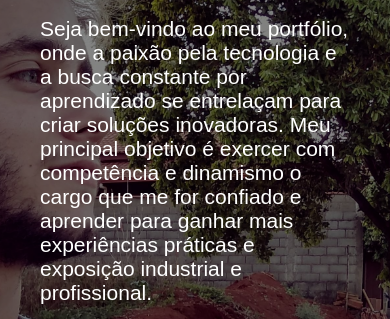
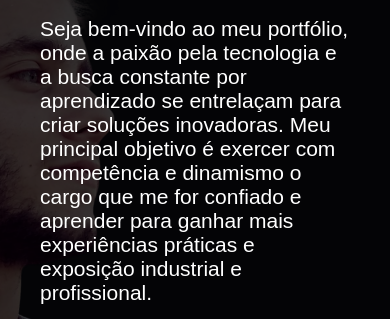
Before and after one commit to LopesGeovane/MeuPortifolio, a plain HTML site: page index.html in a window 390 px wide. Shown: the part 239-558 px from the top of the page. Drawn offline with nearby package versions, Linux system fonts and the light colour scheme.

Commit message:
mudando a foto para uma sem fundo

```diff
--- a/CSS/Home.css
+++ b/CSS/Home.css
@@ -77,7 +77,7 @@
     }
 
     #Home{
-        background-image: url('https://raw.githubusercontent.com/LopesGeovane/MeuPortifolio/main/Image/perfil.jpg');
+        background-image: url("../Image/perfil.png");
         background-position-x: right;
         background-size: cover;
         background-repeat: no-repeat;
@@ -89,7 +89,7 @@
         margin: 0;
         padding-top: 70px;
         padding-inline: 40px;
-        background-color: #00000077;
+        background-color: #000000bb;
     }
 
     html{
--- a/index.html
+++ b/index.html
@@ -56,14 +56,14 @@
                 </div>
             </div>
             <div id="profile">
-                <img src="Image/perfil.jpg" alt="Sua Foto">
+                <img src="Image/perfil.png" alt="Sua Foto">
             </div>
         </section>
 
 <!-- --------------------------------------       About       ------------------------------------ -->
 
         <section id="About">
-            <div id="foto"><img src="Image/perfil.jpg" alt=""></div>
+            <div id="foto"><img src="Image/perfil.png" alt=""></div>
             <div id="text-about">
                 <h1>Sobre <em>mim</em></h1>
                 <p>Nascido na pitoresca cidade de Japaraíba-MG, fui arrebatado pelos encantos das áreas exatas e tecnológicas. Nessa incansável busca por conhecimento, mergulhei em um extenso percurso de aprendizado contínuo e autoaperfeiçoamento, pavimentando um caminho que, embora longo, ainda se estende por muitas milhas. Já desempenhei papéis diversos: aluno, professor, baterista, ator, caixa, medalhista olímpico em matemática, programador, designer; e persisto na busca incessante pela cidade de ouro.</p>
```
Also changed, not shown: Image/perfil.jpg (deleted), Image/perfil.png (added).
